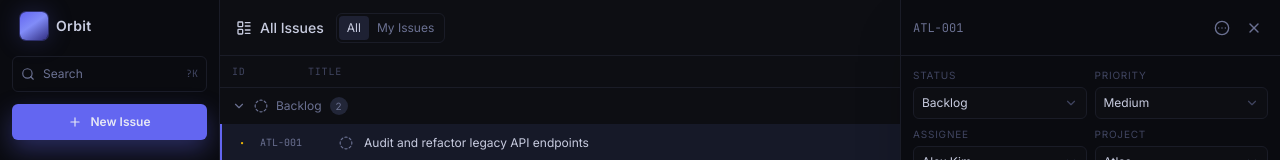
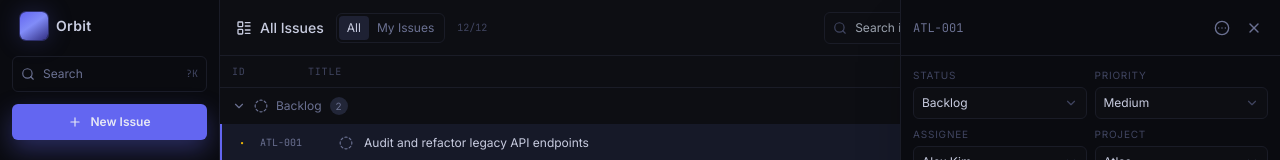
Before and after one commit to DanilaTravkov/OrbitCollaborationTool, a Next.js app: page / in a window 1280 px wide. Shown: the top 160 px of the page. Built offline with nearby package versions, Linux system fonts and the light colour scheme.

Commit message:
feat/issue-search-filters: add issue search and filters

```diff
--- a/src/app/page.tsx
+++ b/src/app/page.tsx
@@ -7,6 +7,12 @@ import { Priority, Status, Task } from "@/types";
 import { Sidebar } from "@/components/sidebar";
 import { TaskList, TaskScope, TaskViewMode } from "@/components/task-list";
 import { TaskDetailPanel } from "@/components/task-detail-panel";
+import {
+  emptyTaskFilters,
+  hasActiveTaskFilters,
+  matchesTaskFilters,
+  TaskFilters,
+} from "@/lib/task-utils";
 
 export default function Home() {
   const [tasks, setTasks] = useState<Task[]>(TASKS);
@@ -18,29 +24,41 @@ export default function Home() {
   const [selectedProjectId, setSelectedProjectId] = useState<string>("all");
   const [viewMode, setViewMode] = useState<TaskViewMode>("list");
   const [scope, setScope] = useState<TaskScope>("all");
+  const [filters, setFilters] = useState<TaskFilters>(emptyTaskFilters);
 
   const selectedTask = useMemo(
     () => tasks.find((task) => task.id === selectedTaskId) ?? null,
     [selectedTaskId, tasks]
   );
 
-  const filteredTasks = useMemo(() => {
+  const projectTasks = useMemo(() => {
     if (["all", "inbox", "my-issues", "cycles", "members"].includes(selectedProjectId)) {
       return tasks;
     }
     return tasks.filter((task) => task.projectId === selectedProjectId);
   }, [selectedProjectId, tasks]);
 
+  const scopedTasks = useMemo(
+    () => projectTasks.filter((task) => (scope === "mine" ? task.assignee?.id === ASSIGNEES[0].id : true)),
+    [projectTasks, scope]
+  );
+
+  const activeFilters = hasActiveTaskFilters(filters);
+  const visibleTasks = useMemo(
+    () => scopedTasks.filter((task) => matchesTaskFilters(task, filters)),
+    [filters, scopedTasks]
+  );
+
   useEffect(() => {
     if (!selectedTaskId) {
       return;
     }
 
-    const selectedStillVisible = filteredTasks.some((task) => task.id === selectedTaskId);
+    const selectedStillVisible = visibleTasks.some((task) => task.id === selectedTaskId);
     if (!selectedStillVisible && !isCreating) {
       setSelectedTaskId(null);
     }
-  }, [filteredTasks, isCreating, selectedTaskId]);
+  }, [isCreating, selectedTaskId, visibleTasks]);
 
   function buildIdentifier(projectId: string, taskList: Task[]) {
     const project = PROJECTS.find((entry) => entry.id === projectId);
@@ -97,7 +115,7 @@ export default function Home() {
         />
 
         <TaskList
-          tasks={showEmpty ? [] : filteredTasks}
+          tasks={showEmpty ? [] : visibleTasks}
           selectedTaskId={selectedTaskId}
           onSelectTask={(taskId) => {
             setSelectedTaskId(taskId);
@@ -108,9 +126,13 @@ export default function Home() {
           onViewModeChange={setViewMode}
           scope={scope}
           onScopeChange={setScope}
+          filters={filters}
+          onFiltersChange={setFilters}
+          activeFilters={activeFilters}
+          totalCount={scopedTasks.length}
           loading={showLoading}
           showEmpty={showEmpty}
-          currentUserId={ASSIGNEES[0].id}
+          assignees={ASSIGNEES}
         />
 
         <AnimatePresence>
--- a/src/components/task-list.tsx
+++ b/src/components/task-list.tsx
@@ -4,14 +4,24 @@ import { useMemo, useState } from "react";
 import {
   ChevronDown,
   ChevronRight,
+  Search,
   LayoutGrid,
   LayoutList,
   Plus,
   SlidersHorizontal,
   Funnel,
+  X,
 } from "lucide-react";
-import { STATUS_ORDER, Status, Task } from "@/types";
-import { statusLabels, StatusIcon } from "@/lib/task-utils";
+import { Assignee, Priority, STATUS_ORDER, Status, Task } from "@/types";
+import {
+  DueDateFilter,
+  emptyTaskFilters,
+  priorityLabels,
+  statusLabels,
+  StatusIcon,
+  TaskFilters,
+  toggleFilterValue,
+} from "@/lib/task-utils";
 import { TaskItem } from "@/components/task-item";
 import { KanbanBoard } from "@/components/kanban-board";
 import { LoadingState } from "@/components/loading-state";
@@ -29,10 +39,23 @@ type TaskListProps = {
   onViewModeChange: (mode: TaskViewMode) => void;
   scope: TaskScope;
   onScopeChange: (scope: TaskScope) => void;
+  filters: TaskFilters;
+  onFiltersChange: (filters: TaskFilters) => void;
+  activeFilters: boolean;
+  totalCount: number;
   loading: boolean;
   showEmpty: boolean;
-  currentUserId: string;
+  assignees: Assignee[];
 };
+
+const priorityOptions: Priority[] = ["urgent", "high", "medium", "low", "none"];
+
+const dueDateOptions: { value: DueDateFilter; label: string }[] = [
+  { value: "all", label: "Any due date" },
+  { value: "overdue", label: "Overdue" },
+  { value: "due-soon", label: "Due soon" },
+  { value: "no-date", label: "No date" },
+];
 
 export function TaskList({
   tasks,
@@ -43,10 +66,15 @@ export function TaskList({
   onViewModeChange,
   scope,
   onScopeChange,
+  filters,
+  onFiltersChange,
+  activeFilters,
+  totalCount,
   loading,
   showEmpty,
-  currentUserId,
+  assignees,
 }: TaskListProps) {
+  const [filtersOpen, setFiltersOpen] = useState(false);
   const [collapsed, setCollapsed] = useState<Record<Status, boolean>>({
     backlog: false,
     todo: false,
@@ -57,31 +85,40 @@ export function TaskList({
   });
   const [groupHovered, setGroupHovered] = useState<Status | null>(null);
 
-  const visibleTasks = useMemo(
-    () => tasks.filter((task) => (scope === "mine" ? task.assignee?.id === currentUserId : true)),
-    [currentUserId, scope, tasks]
-  );
-
   const grouped = useMemo(() => {
     return STATUS_ORDER.map((status) => ({
       status,
-      tasks: visibleTasks.filter((task) => task.status === status),
+      tasks: tasks.filter((task) => task.status === status),
     }));
-  }, [visibleTasks]);
+  }, [tasks]);
+
+  function updateFilters(nextFilters: Partial<TaskFilters>) {
+    onFiltersChange({ ...filters, ...nextFilters });
+  }
 
   const content = (() => {
     if (loading) {
       return <LoadingState mode={viewMode} />;
     }
 
-    if (showEmpty) {
-      return <EmptyState onCreateIssue={() => onCreateIssue()} />;
+    if (showEmpty || tasks.length === 0) {
+      return (
+        <EmptyState
+          onCreateIssue={() => onCreateIssue()}
+          title={activeFilters ? "No matching issues" : "No issues yet"}
+          description={
+            activeFilters
+              ? "Clear or adjust filters to bring issues back into view."
+              : "Create your first issue and start moving work from backlog to done."
+          }
+        />
+      );
     }
 
     if (viewMode === "board") {
       return (
         <KanbanBoard
-          tasks={visibleTasks}
+          tasks={tasks}
           selectedTaskId={selectedTaskId}
           onSelectTask={onSelectTask}
           onCreateIssue={onCreateIssue}
@@ -169,10 +206,10 @@ export function TaskList({
   return (
     <section className="flex h-full min-w-0 flex-1 flex-col" style={{ backgroundColor: "var(--bg-base)" }}>
       <header
-        className="flex h-14 items-center justify-between border-b px-4"
+        className="flex h-14 items-center justify-between gap-3 border-b px-4"
         style={{ borderColor: "var(--border)" }}
       >
-        <div className="flex items-center gap-3">
+        <div className="flex min-w-0 items-center gap-3">
           <span className="flex items-center gap-2 text-sm font-medium" style={{ color: "var(--text-primary)" }}>
             <LayoutList className="h-4 w-4" />
             All Issues
@@ -193,17 +230,118 @@ export function TaskList({
               </button>
             ))}
           </div>
+          <span className="font-mono text-[10px]" style={{ color: "var(--text-dim)" }}>
+            {tasks.length}/{totalCount}
+          </span>
         </div>
 
-        <div className="flex items-center gap-2">
+        <div className="flex min-w-0 items-center gap-2">
+          <label
+            className="flex h-8 w-56 min-w-36 items-center gap-2 rounded-md border px-2"
+            style={{ borderColor: "var(--border)", backgroundColor: "var(--bg-base)" }}
+          >
+            <Search className="h-3.5 w-3.5 text-[var(--text-dim)]" />
+            <input
+              value={filters.query}
+              onChange={(event) => updateFilters({ query: event.target.value })}
+              placeholder="Search issues"
+              className="min-w-0 flex-1 bg-transparent text-xs outline-none"
+              style={{ color: "var(--text-primary)" }}
+            />
+          </label>
+
+          <div className="relative">
             <button
               type="button"
               className="flex h-8 items-center gap-1 rounded-md border px-2 text-xs"
-            style={{ borderColor: "var(--border)", color: "var(--text-muted)" }}
+              style={{
+                borderColor: activeFilters ? "var(--accent)" : "var(--border)",
+                color: activeFilters ? "var(--text-primary)" : "var(--text-muted)",
+              }}
+              onClick={() => setFiltersOpen((prev) => !prev)}
             >
               <Funnel className="h-3.5 w-3.5" />
               Filter
             </button>
+
+            {filtersOpen ? (
+              <div
+                className="absolute right-0 z-30 mt-2 w-72 rounded-md border p-3"
+                style={{
+                  borderColor: "var(--border)",
+                  backgroundColor: "var(--bg-elevated)",
+                  boxShadow: "0 18px 36px rgba(0,0,0,0.35)",
+                }}
+              >
+                <FilterGroup title="Status">
+                  {STATUS_ORDER.map((status) => (
+                    <FilterOption
+                      key={status}
+                      active={filters.statuses.includes(status)}
+                      label={statusLabels[status]}
+                      onClick={() => updateFilters({ statuses: toggleFilterValue(filters.statuses, status) })}
+                    />
+                  ))}
+                </FilterGroup>
+
+                <FilterGroup title="Priority">
+                  {priorityOptions.map((priority) => (
+                    <FilterOption
+                      key={priority}
+                      active={filters.priorities.includes(priority)}
+                      label={priorityLabels[priority]}
+                      onClick={() => updateFilters({ priorities: toggleFilterValue(filters.priorities, priority) })}
+                    />
+                  ))}
+                </FilterGroup>
+
+                <FilterGroup title="Assignee">
+                  {assignees.map((assignee) => (
+                    <FilterOption
+                      key={assignee.id}
+                      active={filters.assigneeIds.includes(assignee.id)}
+                      label={assignee.name}
+                      onClick={() => updateFilters({ assigneeIds: toggleFilterValue(filters.assigneeIds, assignee.id) })}
+                    />
+                  ))}
+                  <FilterOption
+                    active={filters.assigneeIds.includes("unassigned")}
+                    label="Unassigned"
+                    onClick={() => updateFilters({ assigneeIds: toggleFilterValue(filters.assigneeIds, "unassigned") })}
+                  />
+                </FilterGroup>
+
+                <div className="mb-3">
+                  <span className="mb-1 block text-[10px] uppercase tracking-[0.08em]" style={{ color: "var(--text-dim)" }}>
+                    Due date
+                  </span>
+                  <select
+                    value={filters.dueDate}
+                    onChange={(event) => updateFilters({ dueDate: event.target.value as DueDateFilter })}
+                    className="h-8 w-full rounded-md border bg-transparent px-2 text-xs outline-none"
+                    style={{ borderColor: "var(--border)", color: "var(--text-primary)" }}
+                  >
+                    {dueDateOptions.map((option) => (
+                      <option key={option.value} value={option.value}>
+                        {option.label}
+                      </option>
+                    ))}
+                  </select>
+                </div>
+
+                <button
+                  type="button"
+                  className="flex h-8 w-full items-center justify-center gap-1 rounded-md border text-xs"
+                  style={{ borderColor: "var(--border)", color: "var(--text-muted)" }}
+                  onClick={() => onFiltersChange(emptyTaskFilters)}
+                >
+                  <X className="h-3.5 w-3.5" />
+                  Clear filters
+                </button>
+              </div>
+            ) : null}
+          </div>
+
           <button
             type="button"
             className="flex h-8 items-center gap-1 rounded-md border px-2 text-xs"
@@ -246,3 +384,38 @@ export function TaskList({
     </section>
   );
 }
+
+function FilterGroup({ title, children }: { title: string; children: React.ReactNode }) {
+  return (
+    <div className="mb-3">
+      <span className="mb-1 block text-[10px] uppercase tracking-[0.08em]" style={{ color: "var(--text-dim)" }}>
+        {title}
+      </span>
+      <div className="flex flex-wrap gap-1">{children}</div>
+    </div>
+  );
+}
+
+function FilterOption({
+  active,
+  label,
+  onClick,
+}: {
+  active: boolean;
+  label: string;
+  onClick: () => void;
+}) {
+  return (
+    <button
+      type="button"
+      className="rounded px-2 py-1 text-[11px]"
+      style={{
+        backgroundColor: active ? "var(--accent)" : "var(--bg-base)",
+        color: active ? "#edf0ff" : "var(--text-muted)",
+      }}
+      onClick={onClick}
+    >
+      {label}
+    </button>
+  );
+}
--- a/src/lib/task-utils.tsx
+++ b/src/lib/task-utils.tsx
@@ -10,7 +10,7 @@ import {
   LoaderCircle,
   XCircle,
 } from "lucide-react";
-import { Priority, Status } from "@/types";
+import { Priority, Status, Task } from "@/types";
 
 const iconClassName = "h-3.5 w-3.5";
 
@@ -95,3 +95,88 @@ export function formatDueDate(dueDate?: string) {
     day: "numeric",
   }).format(parsed);
 }
+
+export type DueDateFilter = "all" | "overdue" | "due-soon" | "no-date";
+
+export type TaskFilters = {
+  query: string;
+  statuses: Status[];
+  priorities: Priority[];
+  assigneeIds: string[];
+  dueDate: DueDateFilter;
+};
+
+export const emptyTaskFilters: TaskFilters = {
+  query: "",
+  statuses: [],
+  priorities: [],
+  assigneeIds: [],
+  dueDate: "all",
+};
+
+function startOfDay(date: Date) {
+  const next = new Date(date);
+  next.setHours(0, 0, 0, 0);
+  return next;
+}
+
+function isDueDateMatch(dueDate: string | undefined, filter: DueDateFilter) {
+  if (filter === "all") {
+    return true;
+  }
+
+  if (!dueDate) {
+    return filter === "no-date";
+  }
+
+  const parsed = startOfDay(new Date(dueDate));
+  if (Number.isNaN(parsed.getTime())) {
+    return false;
+  }
+
+  const today = startOfDay(new Date());
+  const dueSoonLimit = new Date(today);
+  dueSoonLimit.setDate(today.getDate() + 7);
+
+  if (filter === "overdue") {
+    return parsed < today;
+  }
+
+  return parsed >= today && parsed <= dueSoonLimit;
+}
+
+export function hasActiveTaskFilters(filters: TaskFilters) {
+  return (
+    filters.query.trim().length > 0 ||
+    filters.statuses.length > 0 ||
+    filters.priorities.length > 0 ||
+    filters.assigneeIds.length > 0 ||
+    filters.dueDate !== "all"
+  );
+}
+
+export function matchesTaskFilters(task: Task, filters: TaskFilters) {
+  const query = filters.query.trim().toLowerCase();
+  const queryTarget = [
+    task.identifier,
+    task.title,
+    task.description,
+    ...task.labels,
+  ]
+    .join(" ")
+    .toLowerCase();
+
+  return (
+    (!query || queryTarget.includes(query)) &&
+    (!filters.statuses.length || filters.statuses.includes(task.status)) &&
+    (!filters.priorities.length || filters.priorities.includes(task.priority)) &&
+    (!filters.assigneeIds.length || filters.assigneeIds.includes(task.assignee?.id ?? "unassigned")) &&
+    isDueDateMatch(task.dueDate, filters.dueDate)
+  );
+}
+
+export function toggleFilterValue<T>(values: T[], value: T) {
+  return values.includes(value)
+    ? values.filter((entry) => entry !== value)
+    : [...values, value];
+}
```
Also changed, not shown: src/components/empty-state.tsx (+9 -3 lines). Lines whose indentation alone changed are shown as unchanged.
